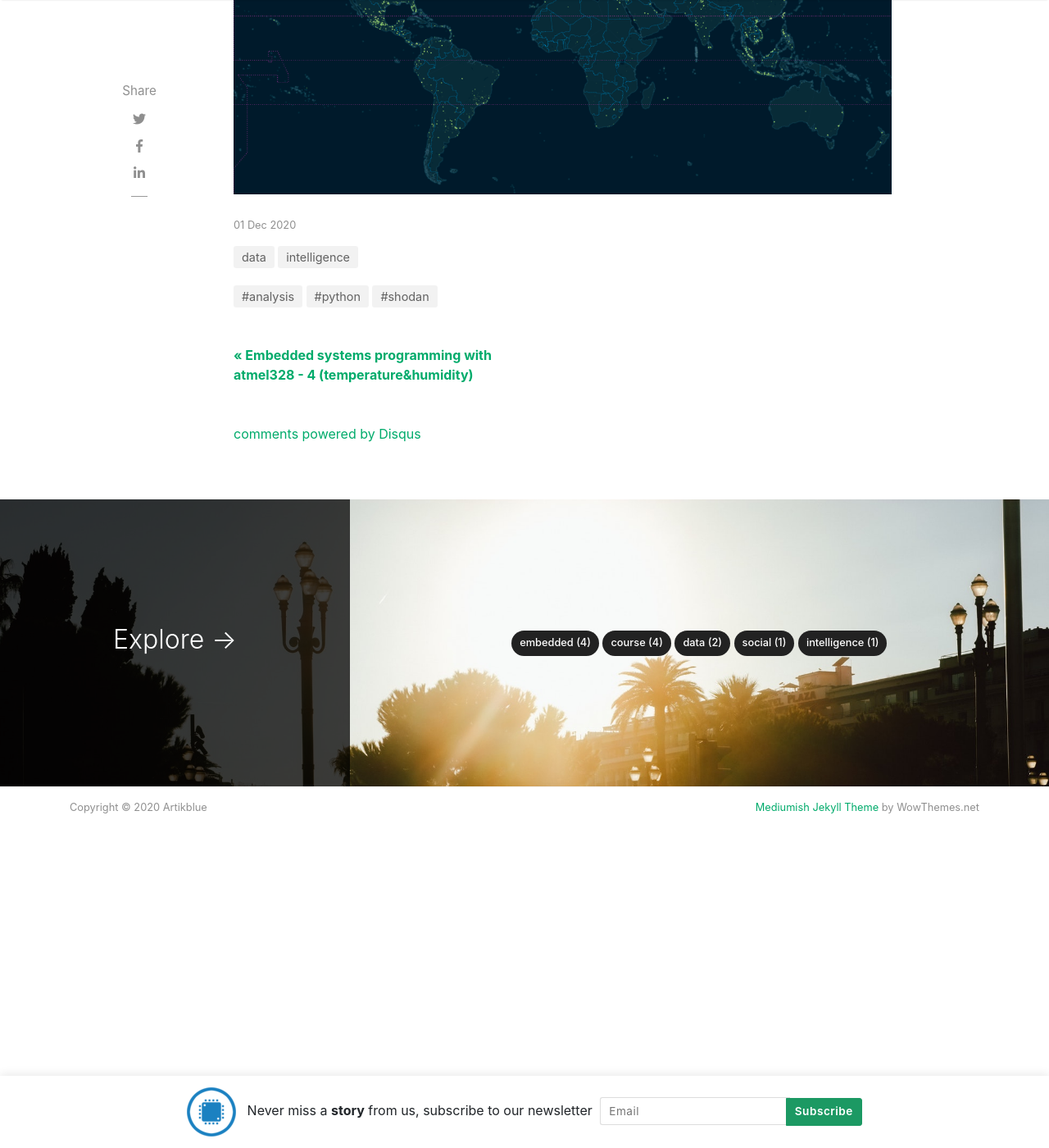
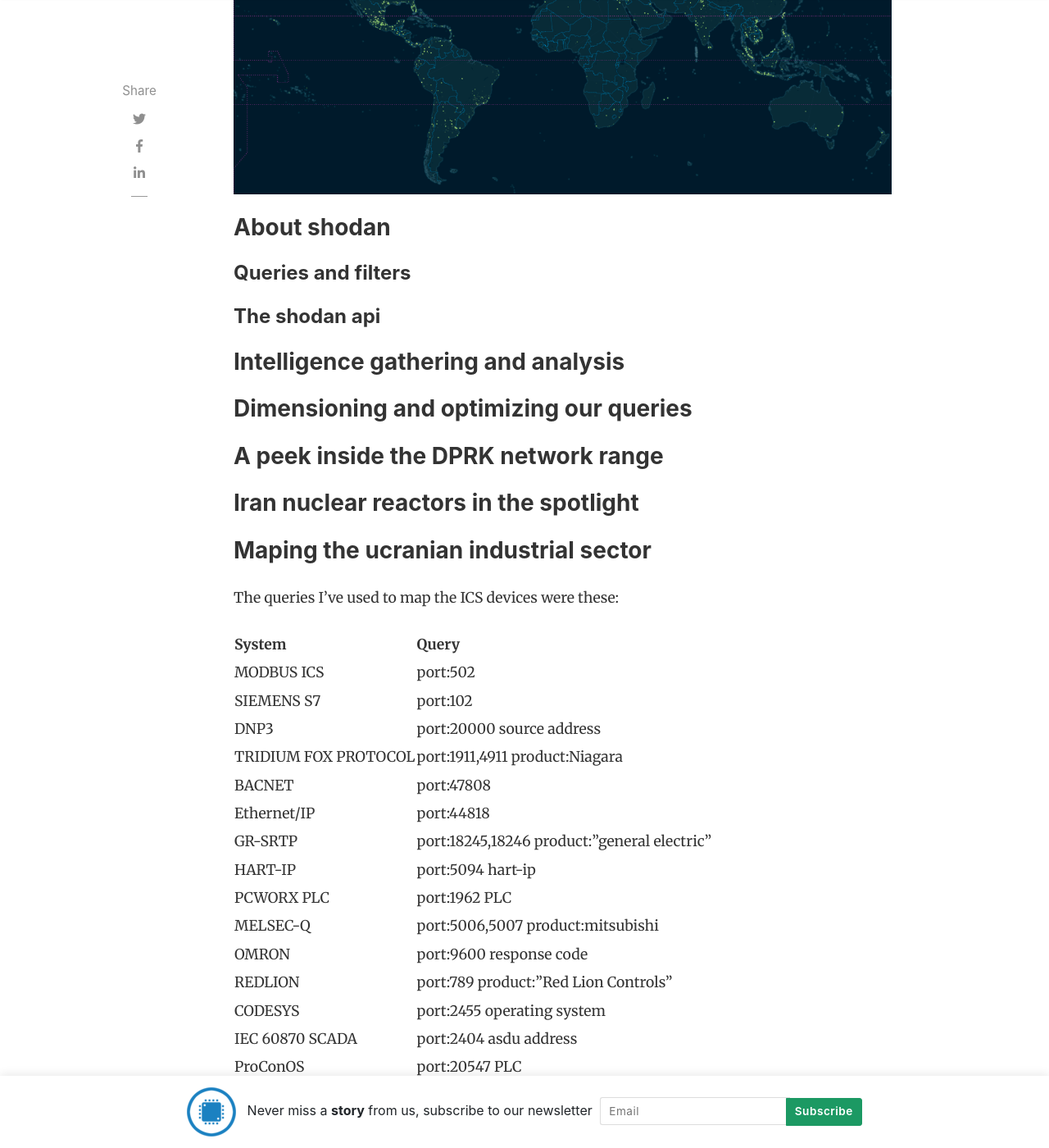
Before and after one commit to artikblue/artikblue.github.io, a Jekyll site: the page built from _posts/20-12-01-shodan-intelligence-1.md, in a window 1280 px wide and 1400 px high, scrolled down 662 px. Shown: the whole window at 82% size. Built offline with Jekyll 4.4.1, drawn with Linux system fonts in a browser that asks for light colours; nearby versions of some CDN libraries; comment, search, counter and statistics services are not loaded.

Commit message:
post editing

```diff
--- a/_posts/20-12-01-shodan-intelligence-1.md
+++ b/_posts/20-12-01-shodan-intelligence-1.md
@@ -8,3 +8,39 @@
 description: "Using shodan and its filters to retrieve sensitive data from specific regions to generate intelligence."
 featured: true
 ---
+
+### About shodan
+
+#### Queries and filters
+
+#### The shodan api
+
+### Intelligence gathering and analysis
+
+### Dimensioning and optimizing our queries
+
+### A peek inside the DPRK network range
+
+### Iran nuclear reactors in the spotlight
+
+### Maping the ucranian industrial sector
+
+The queries I've used to map the ICS devices were these:
+
+| System               | Query                                       |
+|----------------------|---------------------------------------------|
+| MODBUS ICS           | port:502                                    |
+| SIEMENS S7           | port:102                                    |
+| DNP3                 | port:20000 source address                   |
+| TRIDIUM FOX PROTOCOL | port:1911,4911 product:Niagara              |
+| BACNET               | port:47808                                  |
+| Ethernet/IP          | port:44818                                  |
+| GR-SRTP              | port:18245,18246 product:"general electric" |
+| HART-IP              | port:5094 hart-ip                           |
+| PCWORX PLC           | port:1962 PLC                               |
+| MELSEC-Q             | port:5006,5007 product:mitsubishi           |
+| OMRON                | port:9600 response code                     |
+| REDLION              | port:789 product:"Red Lion Controls"        |
+| CODESYS              | port:2455 operating system                  |
+| IEC 60870 SCADA      | port:2404 asdu address                      |
+| ProConOS             | port:20547 PLC                              |
```
